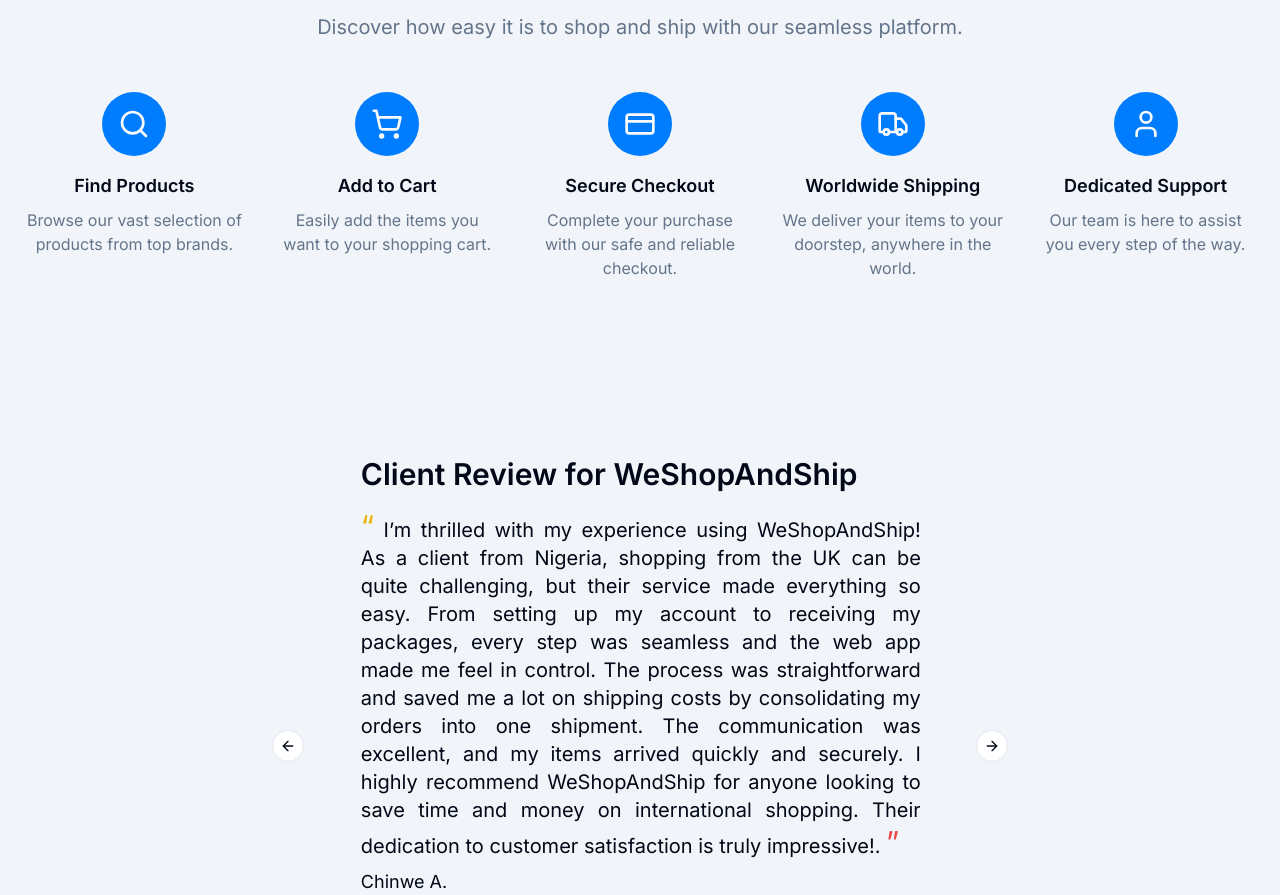
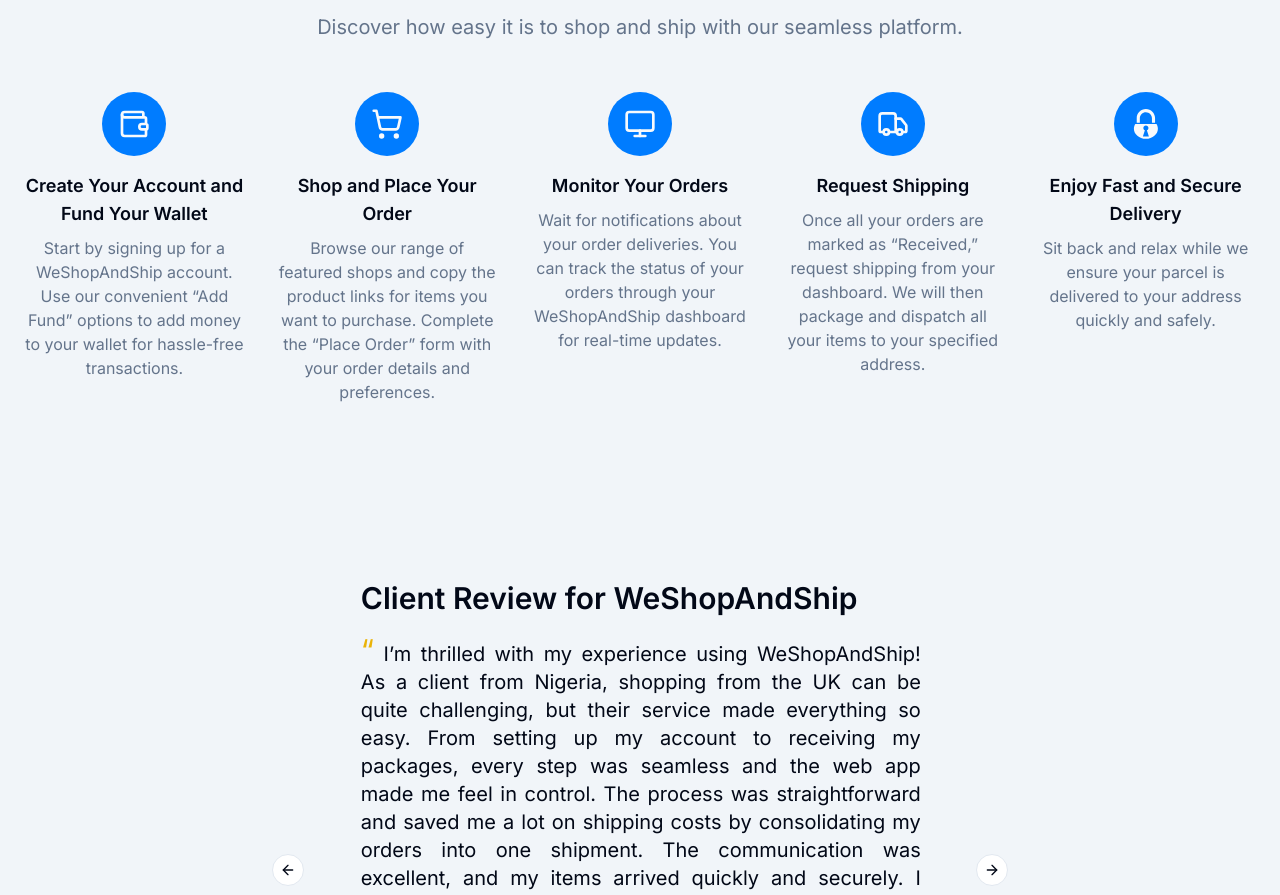
Before and after one commit to samuelorobosa/wesas-landing, a React (Vite) app: page / in a window 1280 px wide. Shown: the part 4233-5128 px from the top of the page. Built offline with nearby package versions, Linux system fonts and the light colour scheme.

Commit message:
Done: Landing Page

```diff
--- a/src/modules/landing-page/LandingPage.jsx
+++ b/src/modules/landing-page/LandingPage.jsx
@@ -25,18 +25,17 @@
 } from '@/src/components/ui/accordion';
 import {
   BoxIcon,
-  CreditCardIcon,
   GlobeIcon,
+  Monitor,
   PackageIcon,
   PlaneIcon,
-  SearchIcon,
   ShieldIcon,
   ShoppingCartIcon,
   StarIcon,
   TruckIcon,
-  UserIcon,
   WalletIcon,
 } from 'lucide-react';
+import { GiPadlock } from 'react-icons/gi';
 
 export default function LandingPage() {
   return (
@@ -352,7 +351,7 @@
         <section className="bg-muted py-12 md:py-20 lg:py-24">
           <div className="container px-4 md:px-6">
             <div className="mx-auto max-w-3xl text-center">
-              <h2 className="text-3xl font-bold tracking-tighter sm:text-4xl sm:text-5xl text-3xl">
+              <h2 className="font-bold tracking-tighter sm:text-5xl text-3xl">
                 5 Simple Steps to Use WeShopAndShip
               </h2>
               <p className="mt-4 text-muted-foreground md:text-xl/relaxed">
@@ -363,12 +362,16 @@
             <div className="mt-12 grid gap-8 sm:grid-cols-2 lg:grid-cols-5">
               <div className="flex flex-col items-center gap-4">
                 <div className="flex h-16 w-16 items-center justify-center rounded-full bg-blue text-primary-foreground">
-                  <SearchIcon className="h-8 w-8" />
+                  <WalletIcon className="h-8 w-8" />
                 </div>
                 <div className="text-center">
-                  <h3 className="text-lg font-semibold">Find Products</h3>
+                  <h3 className="text-lg font-semibold">
+                    Create Your Account and Fund Your Wallet
+                  </h3>
                   <p className="mt-2 text-muted-foreground">
-                    Browse our vast selection of products from top brands.
+                    Start by signing up for a WeShopAndShip account. Use our
+                    convenient “Add Fund” options to add money to your wallet
+                    for hassle-free transactions.
                   </p>
                 </div>
               </div>
@@ -377,20 +380,26 @@
                   <ShoppingCartIcon className="h-8 w-8" />
                 </div>
                 <div className="text-center">
-                  <h3 className="text-lg font-semibold">Add to Cart</h3>
+                  <h3 className="text-lg font-semibold">
+                    Shop and Place Your Order
+                  </h3>
                   <p className="mt-2 text-muted-foreground">
-                    Easily add the items you want to your shopping cart.
+                    Browse our range of featured shops and copy the product
+                    links for items you want to purchase. Complete the “Place
+                    Order” form with your order details and preferences.
                   </p>
                 </div>
               </div>
               <div className="flex flex-col items-center gap-4">
                 <div className="flex h-16 w-16 items-center justify-center rounded-full bg-blue text-primary-foreground">
-                  <CreditCardIcon className="h-8 w-8" />
+                  <Monitor className="h-8 w-8" />
                 </div>
                 <div className="text-center">
-                  <h3 className="text-lg font-semibold">Secure Checkout</h3>
+                  <h3 className="text-lg font-semibold">Monitor Your Orders</h3>
                   <p className="mt-2 text-muted-foreground">
-                    Complete your purchase with our safe and reliable checkout.
+                    Wait for notifications about your order deliveries. You can
+                    track the status of your orders through your WeShopAndShip
+                    dashboard for real-time updates.
                   </p>
                 </div>
               </div>
@@ -399,21 +408,26 @@
                   <TruckIcon className="h-8 w-8" />
                 </div>
                 <div className="text-center">
-                  <h3 className="text-lg font-semibold">Worldwide Shipping</h3>
+                  <h3 className="text-lg font-semibold">Request Shipping</h3>
                   <p className="mt-2 text-muted-foreground">
-                    We deliver your items to your doorstep, anywhere in the
-                    world.
+                    Once all your orders are marked as “Received,” request
+                    shipping from your dashboard. We will then package and
+                    dispatch all your items to your specified address.
                   </p>
                 </div>
               </div>
               <div className="flex flex-col items-center gap-4">
                 <div className="flex h-16 w-16 items-center justify-center rounded-full bg-blue text-primary-foreground">
-                  <UserIcon className="h-8 w-8" />
+                  <GiPadlock className="h-8 w-8" />
                 </div>
                 <div className="text-center">
-                  <h3 className="text-lg font-semibold">Dedicated Support</h3>
+                  <h3 className="text-lg font-semibold">
+                    {' '}
+                    Enjoy Fast and Secure Delivery
+                  </h3>
                   <p className="mt-2 text-muted-foreground">
-                    Our team is here to assist you every step of the way.
+                    Sit back and relax while we ensure your parcel is delivered
+                    to your address quickly and safely.
                   </p>
                 </div>
               </div>
```
